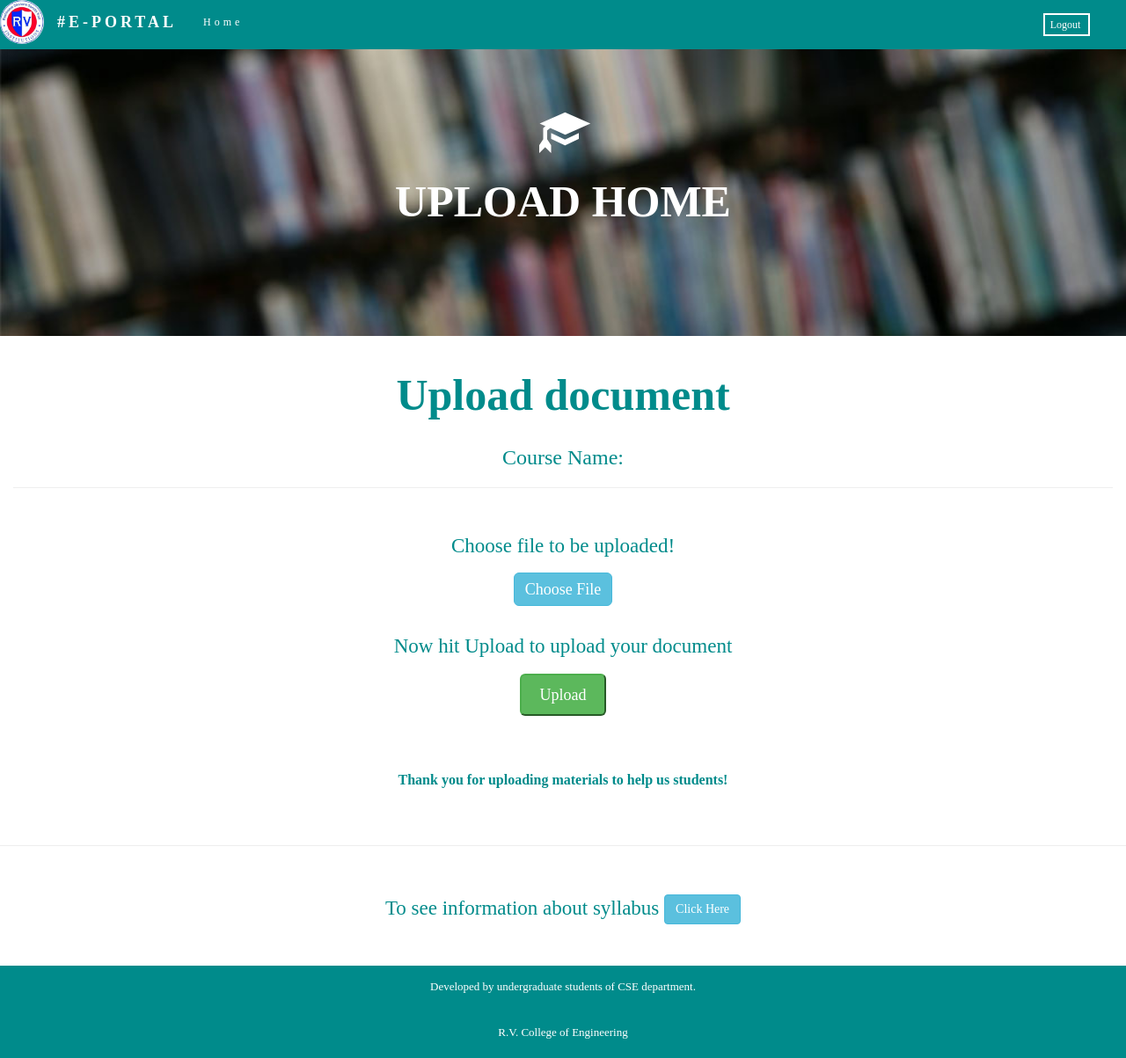
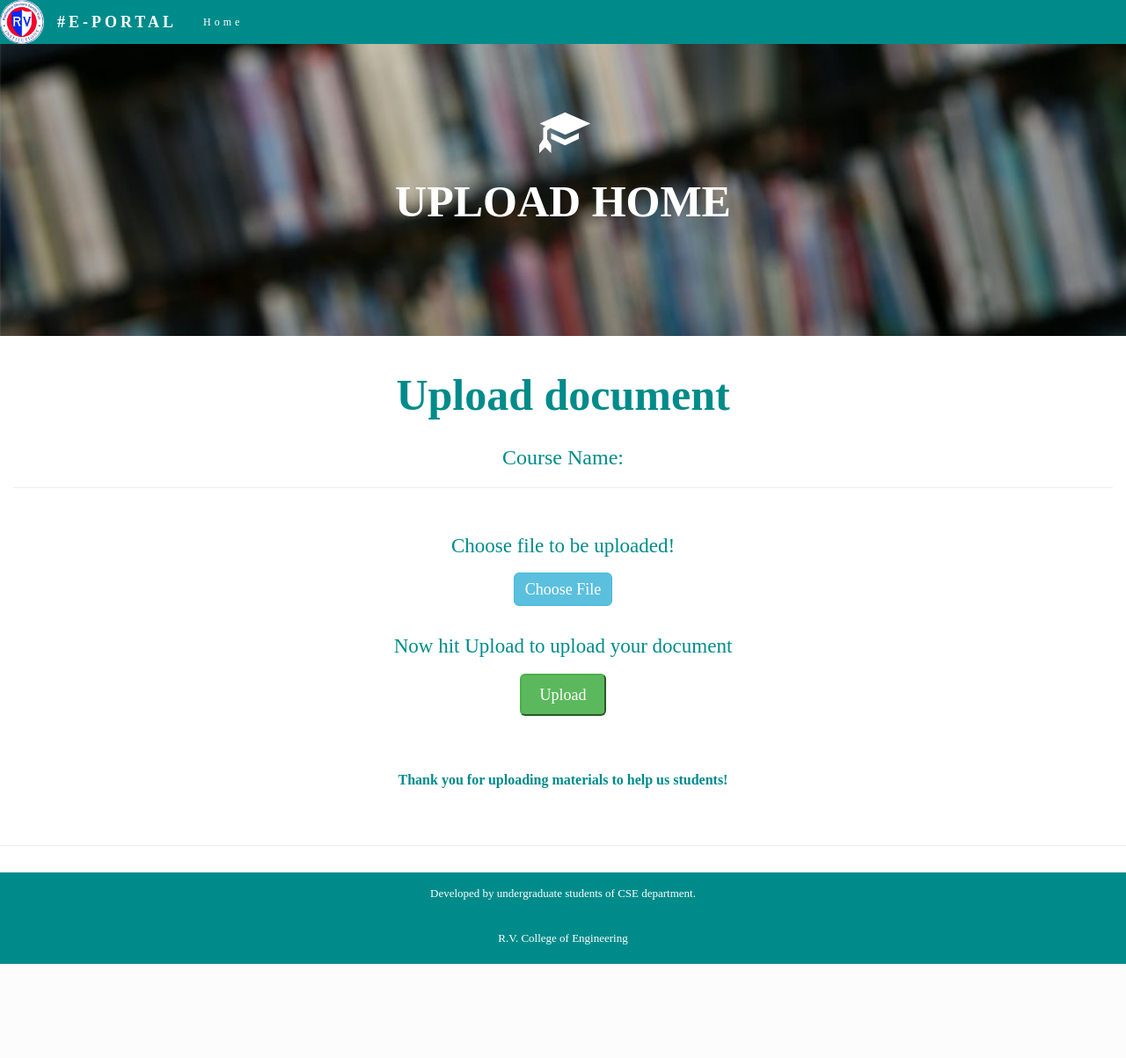
Before and after one commit to ITUTE/aranyaka-eportal, a PHP site: page /upload.php in a window 1280 px wide. Shown: the whole page at 88% size. After the commit the page ends 1096 px from the top, so only its background shows below. Run offline with PHP 8.4, Linux system fonts and the light colour scheme; the visitor is signed in with stand-in values (Sample User, id 1); data that the repository does not hold is empty; some libraries are stand-ins or nearby versions.

Commit message:
Fixed urls

```diff
--- a/portal/index.php
+++ b/portal/index.php
@@ -1,7 +1,7 @@
 <!DOCTYPE html>
 <html lang="en">
 <head>
-	<title>E-portal RVCE</title>
+	<title>Aranyaka - RVCE</title>
 	<meta charset="utf-8">
 	<meta name="viewport" content="width=device-width, initial-scale=1">
 	<link rel="stylesheet" href="https://maxcdn.bootstrapcdn.com/bootstrap/3.3.7/css/bootstrap.min.css">
@@ -66,7 +66,7 @@
 	<div class="se-pre-con"></div>
 	<div class="container-fluid text-center ">
         <br>
-		<h2 class="margin slide"><strong>E-PORTAL</strong></h2>
+		<h2 class="margin slide"><strong>Aranyaka</strong></h2>
 		<img src="pics/rv.JPG" class="img-responsive img-circle margin1 slide" style="display:inline" alt="Bird" width="150" height="150">
 		<h3 class="slide"><strong>R.V. College of Engineering, Bangalore</strong></h3>
         <video autoplay loop id="video-background" muted plays-inline preload="none" poster="pics/poster.jpg">
--- a/portal/upload.php
+++ b/portal/upload.php
@@ -79,9 +79,6 @@
             <ul class="nav navbar-nav">
                 <li class=""><a href="index.php">Home</a></li>
             </ul>
-            <ul style="margin-right:2%;" class="nav navbar-nav navbar-right">
-                <li><a class = ""><form method="POST"><input type="submit" value="Logout " style="color:white; background-color:darkcyan;border:2px solid white;" name="Logout"/></form></a></li>
-            </ul>
         </div>
       </div>
     </nav>
@@ -117,11 +114,7 @@
         </div>
     </div>
 
-    <div class="container-fluid bg-3 text-center slide">
-        <div class="row slide">
-			<p>To see information about syllabus <a href="infotable.php" target="_blank" class="btn btn-md btn-info">Click Here</a></p><br>
-        </div>
-    </div>
+
 
 	<footer class="container-fluid bg-4 text-center">
         <p><font size = "2">Developed by undergraduate students of CSE department.</font></p>
```
